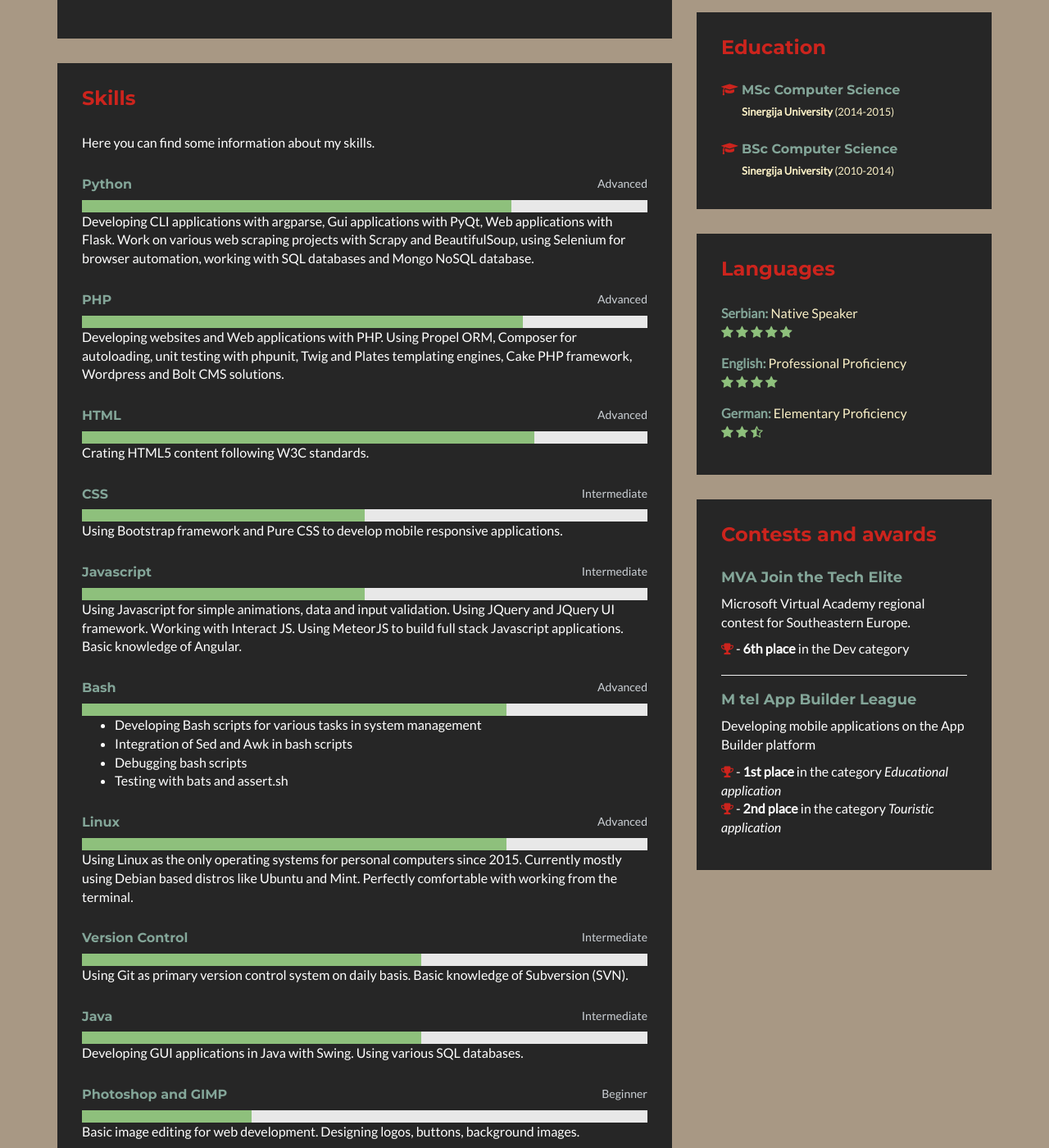
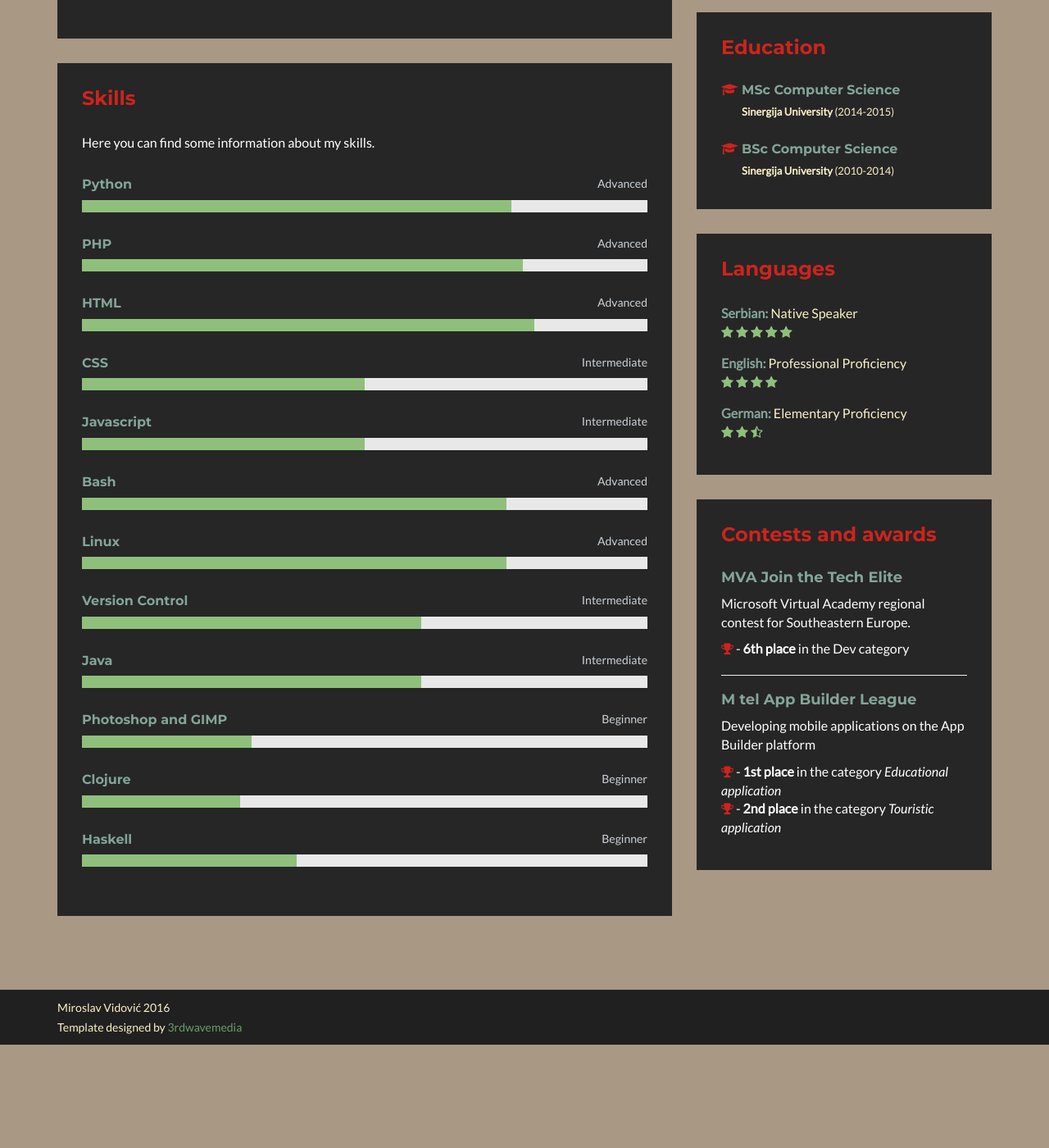
Before and after one commit to miroslavvidovic/miroslavvidovic.github.io, a Jekyll site: the page built from cv/index.html, in a window 1280 px wide and 1400 px high, scrolled down 681 px. Shown: the whole window at 82% size. Built offline with Jekyll 4.4.1, drawn with Linux system fonts in a browser that asks for light colours; nearby versions of some CDN libraries; comment, search, counter and statistics services are not loaded; a style sheet for code colours, icons or effects is not loaded; after the commit the page ends 1955 px from its top, so only the background shows below that.

Commit message:
cv section updates

```diff
--- a/cv/index.html
+++ b/cv/index.html
@@ -40,10 +40,6 @@ description: Miroslav Vidović is an IT Engineer, Software Developer and Linux E
                             <div class="level-bar-inner" data-level="76%">
                             </div>
                         </div><!--/level-bar-->
-                        <p>Developing CLI applications with argparse, Gui applications with PyQt, Web applications with Flask.
-                            Work on various web scraping projects with Scrapy and BeautifulSoup,
-                            using Selenium for browser automation, working with SQL databases and Mongo NoSQL database.
-                        </p>
                     </div><!--//item-->
 
                     <div class="item">
@@ -52,10 +48,6 @@ description: Miroslav Vidović is an IT Engineer, Software Developer and Linux E
                             <div class="level-bar-inner" data-level="78%">
                             </div>
                         </div><!--//level-bar-->
-                        <p>Developing websites and Web applications  with PHP. Using Propel ORM, Composer for autoloading,
-                            unit testing with phpunit, Twig and Plates templating engines, Cake PHP framework,
-                            Wordpress and Bolt CMS solutions.
-                        </p>
                     </div><!--//item-->
 
                     <div class="item">
@@ -64,7 +56,6 @@ description: Miroslav Vidović is an IT Engineer, Software Developer and Linux E
                             <div class="level-bar-inner" data-level="80%">
                             </div>
                         </div><!--//level-bar-->
-                        <p>Crating HTML5 content following W3C standards.</p>
                     </div><!--//item-->
 
                     <div class="item">
@@ -73,7 +64,6 @@ description: Miroslav Vidović is an IT Engineer, Software Developer and Linux E
                             <div class="level-bar-inner" data-level="50%">
                             </div>
                         </div><!--//level-bar-->
-                        <p>Using Bootstrap framework and Pure CSS to develop mobile responsive applications.</p>
                     </div><!--//item-->
 
                     <div class="item">
@@ -82,10 +72,6 @@ description: Miroslav Vidović is an IT Engineer, Software Developer and Linux E
                             <div class="level-bar-inner" data-level="50%">
                             </div>
                         </div><!--//level-bar-->
-                        <p>Using Javascript for simple animations, data and input validation. Using JQuery and JQuery UI framework.
-                           Working with Interact JS. Using MeteorJS to build full stack Javascript applications. Basic
-                           knowledge of Angular.
-                        </p>
                     </div><!--//item-->
 
                     <div class="item">
@@ -94,12 +80,6 @@ description: Miroslav Vidović is an IT Engineer, Software Developer and Linux E
                             <div class="level-bar-inner" data-level="75%">
                             </div>
                         </div><!--//level-bar-->
-                        <ul>
-                          <li>Developing Bash scripts for various tasks in system management</li>
-                          <li>Integration of Sed and Awk in bash scripts</li>
-                          <li>Debugging bash scripts</li>
-                          <li>Testing with bats and assert.sh</li>
-                        </ul>
                     </div><!--//item-->
 
                     <div class="item">
@@ -108,10 +88,6 @@ description: Miroslav Vidović is an IT Engineer, Software Developer and Linux E
                             <div class="level-bar-inner" data-level="75%">
                             </div>
                         </div><!--//level-bar-->
-                        <p>Using Linux as the only operating systems for personal computers since 2015.
-                            Currently mostly using Debian based distros like Ubuntu and Mint.
-                            Perfectly comfortable with working from the terminal.
-                        </p>
                     </div><!--//item-->
 
                     <div class="item">
@@ -120,7 +96,6 @@ description: Miroslav Vidović is an IT Engineer, Software Developer and Linux E
                             <div class="level-bar-inner" data-level="60%">
                             </div>
                         </div><!--//level-bar-->
-                        <p>Using Git as primary version control system on daily basis. Basic knowledge of Subversion (SVN).</p>
                     </div><!--//item-->
 
                     <div class="item">
@@ -129,7 +104,6 @@ description: Miroslav Vidović is an IT Engineer, Software Developer and Linux E
                             <div class="level-bar-inner" data-level="60%">
                             </div>
                         </div><!--//level-bar-->
-                        <p>Developing GUI applications in Java with Swing. Using various SQL databases.</p>
                     </div><!--//item-->
 
                     <div class="item">
@@ -138,7 +112,22 @@ description: Miroslav Vidović is an IT Engineer, Software Developer and Linux E
                             <div class="level-bar-inner" data-level="30%">
                             </div>
                         </div><!--//level-bar-->
-                        <p>Basic image editing for web development. Designing logos, buttons, background images.</p>
+                    </div><!--//item-->
+
+                    <div class="item">
+                        <h3 class="level-title">Clojure<span class="level-label">Beginner</span></h3>
+                        <div class="level-bar">
+                            <div class="level-bar-inner" data-level="28%">
+                            </div>
+                        </div><!--//level-bar-->
+                    </div><!--//item-->
+
+                    <div class="item">
+                        <h3 class="level-title">Haskell<span class="level-label">Beginner</span></h3>
+                        <div class="level-bar">
+                            <div class="level-bar-inner" data-level="38%">
+                            </div>
+                        </div><!--//level-bar-->
                     </div><!--//item-->
 
                 </div>
```
